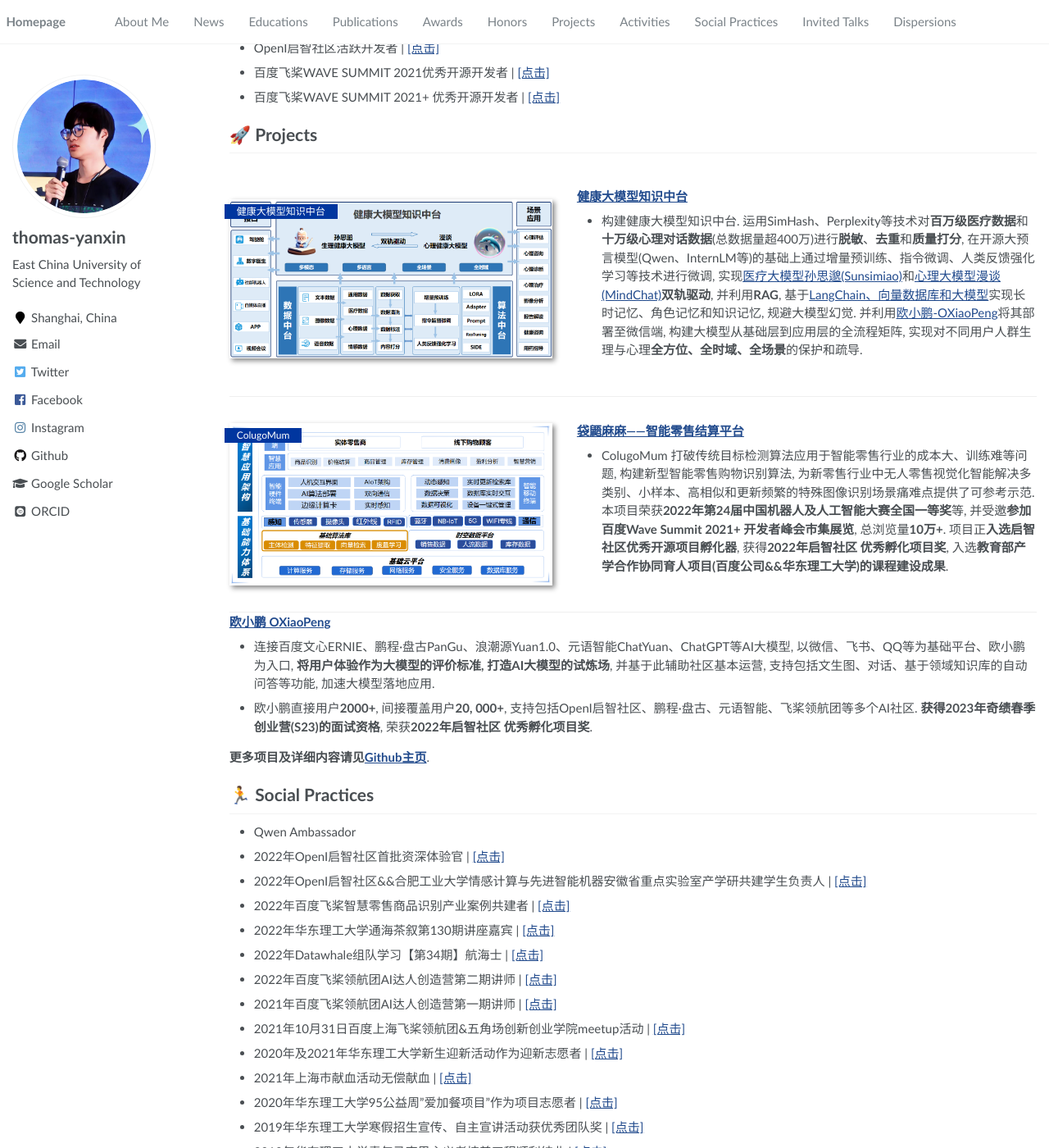
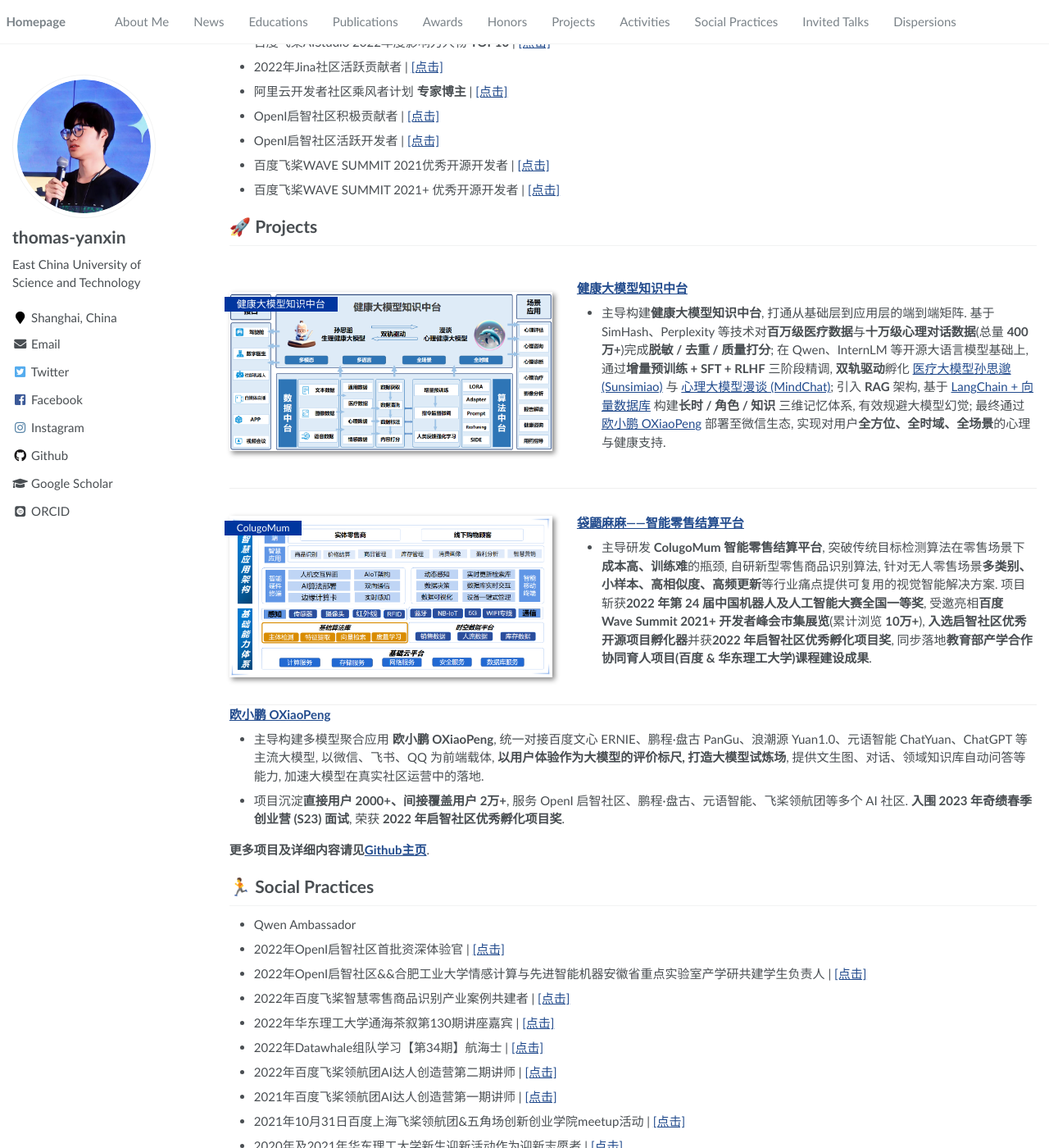
Before and after one commit to thomas-yanxin/thomas-yanxin.github.io, a Jekyll site: the page built from _pages/about.md, in a window 1280 px wide and 1400 px high, scrolled down 2823 px. Shown: the whole window at 82% size. Built offline with Jekyll 4.4.1, drawn with Linux system fonts in a browser that asks for light colours; some web fonts are replaced; some of the changed text lies outside the part shown.

Commit message:
Update about.md

```diff
--- a/_pages/about.md
+++ b/_pages/about.md
@@ -48,10 +48,13 @@
 
  *2024.03 - *, **高级算法工程师**, **心言集团**.
 
-* *2025.07*: &nbsp; 🎉🎉 接受 **阿里云通义实验室** & **魔搭ModelScope社区**采访 \| [\[文章\]](https://mp.weixin.qq.com/s/a16sWs_QPtvoeY4J5eexTg)、[\[视频\]](https://www.bilibili.com/video/BV1GVgNzLEHs/?share_source=copy_web)、[\[音频\]](https://www.xiaoyuzhoufm.com/episodes/6878c7f5a9dec92500c5c93e)
-* *2025.05*: &nbsp; 🎉🎉 受邀参加 **阿里云魔搭ModelScope社区** 开发者共创会，分享《**开源技术驱动下的泛心理服务与AI普惠实践之路**》
-* *2025.04*: &nbsp; 🎉🎉 发布[Xinyuan-LLM-14B-0428](https://huggingface.co/Cylingo/Xinyuan-LLM-14B-0428)，**世界首个泛心理+教育基座模型**
-* *2024.10*: &nbsp; 🎉🎉 发布[Xinyuan-VL-2B](https://huggingface.co/Cylingo/Xinyuan-VL-2B)，登顶当时[OpenCompass](https://huggingface.co/spaces/opencompass/open_vlm_leaderboard) <4B参数 **榜首**
+* **主导 Xinyuan 系列垂域大模型全链路研发**: 覆盖**400万+** 多源数据治理(脱敏/去重/质量打分)、增量预训练、SFT、RLHF 与多维度评测, 系列开源模型在 **HuggingFace + ModelScope** 双平台累计下载 **2万+**.
+* **推动多模态大模型与具身智能前沿落地**:
+  * *2024.10*: &nbsp; 🎉🎉 主导发布 [Xinyuan-VL-2B](https://huggingface.co/Cylingo/Xinyuan-VL-2B), 登顶当时 [OpenCompass](https://huggingface.co/spaces/opencompass/open_vlm_leaderboard) **<4B参数榜首**.
+  * *2025.04*: &nbsp; 🎉🎉 主导发布 [Xinyuan-LLM-14B-0428](https://huggingface.co/Cylingo/Xinyuan-LLM-14B-0428), 打造 **世界首个泛心理+教育领域基座模型**.
+* **代表团队对外输出技术影响力**:
+  * *2025.05*: &nbsp; 🎉🎉 受邀于 **阿里云魔搭 ModelScope 开发者共创会** 分享《**开源技术驱动下的泛心理服务与AI普惠实践之路**》.
+  * *2025.07*: &nbsp; 🎉🎉 接受 **阿里云通义实验室 & 魔搭 ModelScope 社区** 联合专访 \| [\[文章\]](https://mp.weixin.qq.com/s/a16sWs_QPtvoeY4J5eexTg)、[\[视频\]](https://www.bilibili.com/video/BV1GVgNzLEHs/?share_source=copy_web)、[\[音频\]](https://www.xiaoyuzhoufm.com/episodes/6878c7f5a9dec92500c5c93e).
 
 
 # 📝 Publications
@@ -125,7 +128,7 @@
 
 **[健康大模型知识中台](https://github.com/X-D-Lab)**
 
-* 构建健康大模型知识中台. 运用SimHash、Perplexity等技术对**百万级医疗数据**和**十万级心理对话数据**(总数据量超400万)进行**脱敏**、**去重**和**质量打分**, 在开源大预言模型(Qwen、InternLM等)的基础上通过增量预训练、指令微调、人类反馈强化学习等技术进行微调, 实现<a href="https://github.com/X-D-Lab/Sunsimiao">医疗大模型孙思邈(Sunsimiao)</a>和<a href="https://github.com/X-D-Lab/MindChat">心理大模型漫谈(MindChat)</a>**双轨驱动**, 并利用**RAG**, 基于<a href="https://github.com/thomas-yanxin/LangChain-ChatGLM-Webui">LangChain、向量数据库和大模型</a>实现长时记忆、角色记忆和知识记忆, 规避大模型幻觉. 并利用[欧小鹏-OXiaoPeng](https://github.com/thomas-yanxin/OXiaoPeng)将其部署至微信端, 构建大模型从基础层到应用层的全流程矩阵, 实现对不同用户人群生理与心理**全方位、全时域、全场景**的保护和疏导.
+* 主导构建**健康大模型知识中台**, 打通从基础层到应用层的端到端矩阵. 基于 SimHash、Perplexity 等技术对**百万级医疗数据**与**十万级心理对话数据**(总量 **400万+**)完成**脱敏 / 去重 / 质量打分**; 在 Qwen、InternLM 等开源大语言模型基础上, 通过**增量预训练 + SFT + RLHF** 三阶段精调, **双轨驱动**孵化 <a href="https://github.com/X-D-Lab/Sunsimiao">医疗大模型孙思邈 (Sunsimiao)</a> 与 <a href="https://github.com/X-D-Lab/MindChat">心理大模型漫谈 (MindChat)</a>; 引入 **RAG** 架构, 基于 <a href="https://github.com/thomas-yanxin/LangChain-ChatGLM-Webui">LangChain + 向量数据库</a> 构建**长时 / 角色 / 知识** 三维记忆体系, 有效规避大模型幻觉; 最终通过 [欧小鹏 OXiaoPeng](https://github.com/thomas-yanxin/OXiaoPeng) 部署至微信生态, 实现对用户**全方位、全时域、全场景**的心理与健康支持.
 </div>
 </div>
 
@@ -134,7 +137,7 @@
 
 **[袋鼯麻麻——智能零售结算平台](https://github.com/thomas-yanxin/Smart_container)**
 
-* ColugoMum 打破传统目标检测算法应用于智能零售行业的成本大、训练难等问题, 构建新型智能零售购物识别算法, 为新零售行业中无人零售视觉化智能解决多类别、小样本、高相似和更新频繁的特殊图像识别场景痛难点提供了可参考示范. 本项目荣获**2022年第24届中国机器人及人工智能大赛全国一等奖**等, 并受邀**参加百度Wave Summit 2021+ 开发者峰会市集展览**, 总浏览量**10万+**. 项目正**入选启智社区优秀开源项目孵化器**, 获得**2022年启智社区 优秀孵化项目奖**, 入选**教育部产学合作协同育人项目(百度公司&&华东理工大学)的课程建设成果**.
+* 主导研发 **ColugoMum 智能零售结算平台**, 突破传统目标检测算法在零售场景下**成本高、训练难**的瓶颈, 自研新型零售商品识别算法, 针对无人零售场景**多类别、小样本、高相似度、高频更新**等行业痛点提供可复用的视觉智能解决方案. 项目斩获**2022 年第 24 届中国机器人及人工智能大赛全国一等奖**, 受邀亮相**百度 Wave Summit 2021+ 开发者峰会市集展览**(累计浏览 **10万+**), **入选启智社区优秀开源项目孵化器**并获**2022 年启智社区优秀孵化项目奖**, 同步落地**教育部产学合作协同育人项目(百度 & 华东理工大学)课程建设成果**.
 </div>
 </div>
 
@@ -148,8 +151,8 @@
 </div> -->
 
 **[欧小鹏 OXiaoPeng](https://github.com/thomas-yanxin/OXiaoPeng)**
-* 连接百度文心ERNIE、鹏程·盘古PanGu、浪潮源Yuan1.0、元语智能ChatYuan、ChatGPT等AI大模型, 以微信、飞书、QQ等为基础平台、欧小鹏为入口, **将用户体验作为大模型的评价标准, 打造AI大模型的试炼场**, 并基于此辅助社区基本运营, 支持包括文生图、对话、基于领域知识库的自动问答等功能, 加速大模型落地应用.
-* 欧小鹏直接用户**2000+**, 间接覆盖用户**20, 000+**, 支持包括OpenI启智社区、鹏程·盘古、元语智能、飞桨领航团等多个AI社区. **获得2023年奇绩春季创业营(S23)的面试资格**, 荣获**2022年启智社区 优秀孵化项目奖**.
+* 主导构建多模型聚合应用 **欧小鹏 OXiaoPeng**, 统一对接百度文心 ERNIE、鹏程·盘古 PanGu、浪潮源 Yuan1.0、元语智能 ChatYuan、ChatGPT 等主流大模型, 以微信、飞书、QQ 为前端载体, **以用户体验作为大模型的评价标尺, 打造大模型试炼场**, 提供文生图、对话、领域知识库自动问答等能力, 加速大模型在真实社区运营中的落地.
+* 项目沉淀**直接用户 2000+、间接覆盖用户 2万+**, 服务 OpenI 启智社区、鹏程·盘古、元语智能、飞桨领航团等多个 AI 社区. **入围 2023 年奇绩春季创业营 (S23) 面试**, 荣获 **2022 年启智社区优秀孵化项目奖**.
 
 **更多项目及详细内容请见[Github主页](https://github.com/thomas-yanxin)**.
 
@@ -205,12 +208,12 @@
 # 👨‍🔬 Activities
 
 **[飞桨领航团](https://www.paddlepaddle.org.cn/ppdenavigategroup) - 华东区主管 - (2021.9-2022.7)**
-* 集中负责飞桨领航团**华东七省(山东、安徽、江苏、上海、浙江、江西、台湾)**的相关运营工作, 包括高校拓展、团长面试、活动推进、项目安排等. 在任期间华东区域累计增长**50+**所高校, 涵盖浙江大学、东南大学、上海科技大学、南京航空航天大学、苏州大学、华东理工大学、合肥工业大学等一系列国家重点高校, 并且在持续高速增长过程中.
+* 统筹飞桨领航团**华东七省(山东、安徽、江苏、上海、浙江、江西、台湾)** 全域运营, 主导高校拓展、团长选拔、活动策划与项目落地. 任期内**新增覆盖高校 50+ 所**, 涵盖浙江大学、东南大学、上海科技大学、南京航空航天大学、苏州大学、华东理工大学、合肥工业大学等一系列国家重点高校, 持续保持高速增长.
 
 **[华东理工大学飞桨领航团](https://www.paddlepaddle.org.cn/ppdenavigategroup) - 团长 - (2021.4-2022.1)**
-* "从零到一"创建华东理工大学飞桨领航团, 以飞桨推广和应用为核心, 面向未来AI开发者, 通过组织AI趣味游戏、AI知识竞赛、AI主题讲座、实操项目挑战赛、AI项目体验等多种活动形式让开发者了解飞桨、应用飞桨, 从而提高飞桨领航团的活跃成员规模、夯实飞桨领航团人工智能及深度学习背景知识, 助力学校人工智能体系培养建设.
-* 任职期间, 领航团累计举办活动**5+**次, 活跃规模**100+**人次, 孵化**10+**个精品项目, **推动教育部产学合作协同育人项目(百度公司&&华东理工大学)的课程建设落地应用**.
+* **从零搭建华东理工大学飞桨领航团**, 围绕飞桨推广与应用, 面向未来 AI 开发者设计 AI 趣味游戏、知识竞赛、主题讲座、实操挑战赛、项目体验等多元活动形态, 持续扩大活跃成员规模、夯实人工智能与深度学习实战能力, 助力学校 AI 体系化人才培养建设.
+* 任期内累计举办**5+**场活动、覆盖**100+**人次、**孵化 10+ 个精品项目**, **推动「教育部产学合作协同育人项目(百度公司 & 华东理工大学)」课程建设落地应用**.
 
 **华东理工大学信息学院社团管理部 - 顾问 - (2019.10~2020.6)**
-* 协调各社团之间的工作, 维持社团与院团委的联系, 协助社团举办"社团招新"、"新人培训"等社团活动. 参与院级活动"班歌班标大赛"的组织与筹划工作, 具体负责协助各班级拍摄活动视频并审核视频质量、活动场地的舞美布置、人员协调等.
-* 参与五大学院的社团联合活动"社团交流会"的组织、筹划与主持工作, 具体负责活动前期的材料准备、社团邀请函的制作与派发、活动期间的主持与串场、活动结束后的复盘总结撰写等.
+* 统筹学院 10+ 学生社团协同运作, 搭建社团与院团委的常态化沟通机制, 推动"社团招新"、"新人培训"等活动落地. 主导院级活动"班歌班标大赛"组织筹划, 牵头各班级活动视频拍摄与质量审核、舞美布置与人员协调.
+* 主持五大学院联合活动"社团交流会"全流程组织: 前期统筹邀请函制作与派发、活动期间担任主持人完成主持串场、结束后撰写复盘总结.
```
